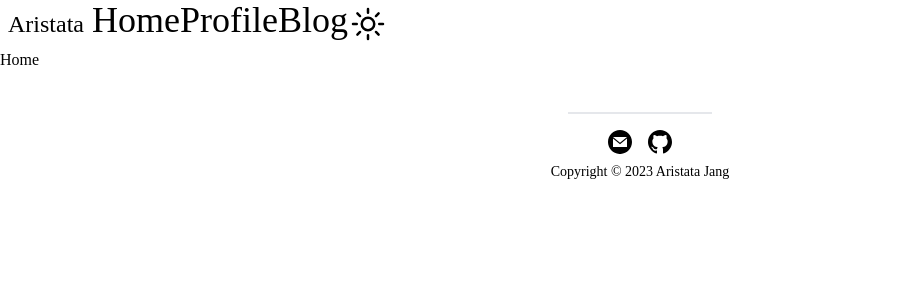
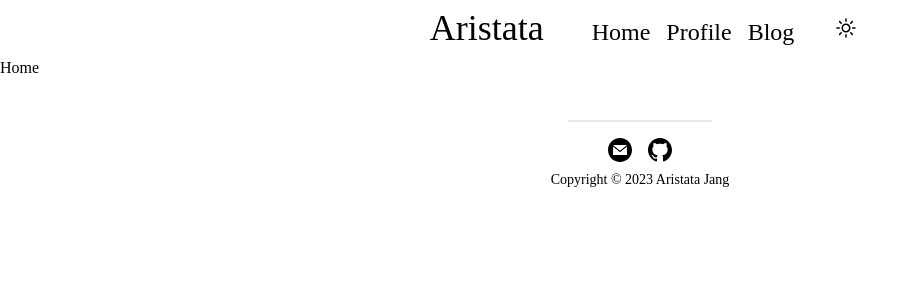
Before and after one commit to aristata/who-am-i, a Next.js app: page / in a window 1280 px wide. Shown: the top 300 px of the page, without its empty margins (0-919 px from the left). Built offline with nearby package versions, Linux system fonts and the light colour scheme; a web font is replaced by a local one.

Commit message:
style: svg 정리 및 메뉴 및 풋터 가운데 정렬

```diff
--- a/app/layout.tsx
+++ b/app/layout.tsx
@@ -1,12 +1,7 @@
+import "../data/metadata"
+import "./globals.css"
+import NavBar from "../components/NavBar"
 import Footer from "../components/Footer"
-import Header from "../components/Header"
-import NavMenu from "../components/NavMenu"
-import "./globals.css"
-
-export const metadata = {
-  title: "Aristata's Library",
-  description: "Aristata's web application"
-}
 
 export default function RootLayout({
   children
@@ -15,10 +10,8 @@ export default function RootLayout({
 }) {
   return (
     <html lang="en">
-      <Header />
-
       <body>
-        <NavMenu />
+        <NavBar />
         {children}
       </body>
 
--- a/components/Footer.tsx
+++ b/components/Footer.tsx
@@ -1,34 +1,24 @@
+import Link from "next/link"
+import MailSVG from "./svgs/Mail"
+import GithubSVG from "./svgs/Github"
+
 const Footer = () => {
   return (
     <>
       <footer className="w-full font-mono flex flex-col justify-center items-center pt-10 pb-6 transition duration-500 bg-white dark:bg-[#111111] dark:text-white text-black">
         <div className="flex justify-center gap-4 items-center pt-4 border-t-2 w-36">
-          <a
+          <Link
             href="mailto:aristatait@gmail.com"
             className="hover:scale-110 transition-transform duration-500 hover:text-green-500 hover:fill-green-500 dark:fill-white dark:hover:fill-green-500"
           >
-            <svg
-              xmlns="http://www.w3.org/2000/svg"
-              width="24"
-              height="24"
-              viewBox="0 0 24 24"
-            >
-              <path d="M12 .02c-6.627 0-12 5.373-12 12s5.373 12 12 12 12-5.373 12-12-5.373-12-12-12zm6.99 6.98l-6.99 5.666-6.991-5.666h13.981zm.01 10h-14v-8.505l7 5.673 7-5.672v8.504z" />
-            </svg>
-          </a>
-          <a
+            <MailSVG />
+          </Link>
+          <Link
             href="https://github.com/aristata"
             className="hover:scale-110 transition-transform duration-500 hover:text-green-500 hover:fill-green-500 dark:fill-white dark:hover:fill-green-500"
           >
-            <svg
-              xmlns="http://www.w3.org/2000/svg"
-              width="24"
-              height="24"
-              viewBox="0 0 24 24"
-            >
-              <path d="M12 0c-6.626 0-12 5.373-12 12 0 5.302 3.438 9.8 8.207 11.387.599.111.793-.261.793-.577v-2.234c-3.338.726-4.033-1.416-4.033-1.416-.546-1.387-1.333-1.756-1.333-1.756-1.089-.745.083-.729.083-.729 1.205.084 1.839 1.237 1.839 1.237 1.07 1.834 2.807 1.304 3.492.997.107-.775.418-1.305.762-1.604-2.665-.305-5.467-1.334-5.467-5.931 0-1.311.469-2.381 1.236-3.221-.124-.303-.535-1.524.117-3.176 0 0 1.008-.322 3.301 1.23.957-.266 1.983-.399 3.003-.404 1.02.005 2.047.138 3.006.404 2.291-1.552 3.297-1.23 3.297-1.23.653 1.653.242 2.874.118 3.176.77.84 1.235 1.911 1.235 3.221 0 4.609-2.807 5.624-5.479 5.921.43.372.823 1.102.823 2.222v3.293c0 .319.192.694.801.576 4.765-1.589 8.199-6.086 8.199-11.386 0-6.627-5.373-12-12-12z" />
-            </svg>
-          </a>
+            <GithubSVG />
+          </Link>
         </div>
         <div className="text-sm mt-2">Copyright © 2023 Aristata Jang</div>
       </footer>
--- a/components/Header.tsx
+++ /dev/null
@@ -1,13 +0,0 @@
-import Head from "next/head"
-
-const Header = () => {
-  return (
-    <>
-      <Head>
-        <title>Aristata's Blog</title>
-      </Head>
-    </>
-  )
-}
-
-export default Header
--- a/components/NavMenu.tsx
+++ b/components/NavBar.tsx
@@ -2,12 +2,12 @@
 
 import Link from "next/link"
 import { useState } from "react"
-import Nav from "./Nav"
+import NavLinks from "./NavLinks"
 import ThemeIcon from "./ThemeIcon"
 
 type Theme = "light" | "dark"
 
-const NavMenu = () => {
+const NavBar = () => {
   /*************************************************************************************************
    * 테마
    *************************************************************************************************/
@@ -22,21 +22,21 @@ const NavMenu = () => {
 
   return (
     <>
-      <header className="flex ">
+      <header className="flex justify-center items-baseline gap-10">
         {/* 로고 */}
         <Link href={"/"}>
           {theme === "light" ? (
             <div className="p-2">
-              <span className="font-english text-2xl">Aristata</span>
+              <span className="font-english text-4xl">Aristata</span>
             </div>
           ) : (
             <div className="p-2">
-              <span className="font-english text-2xl">Aristata</span>
+              <span className="font-english text-4xl">Aristata</span>
             </div>
           )}
         </Link>
         {/* 네비 메뉴 */}
-        <Nav type="normal" theme={theme} />
+        <NavLinks type="normal" theme={theme} />
         {/* 테마 */}
         <button onClick={handleTheme}>
           <ThemeIcon theme={theme} />
@@ -46,4 +46,4 @@ const NavMenu = () => {
   )
 }
 
-export default NavMenu
+export default NavBar
--- a/components/Nav.tsx
+++ b/components/NavLinks.tsx
@@ -7,13 +7,13 @@ interface NavProps {
   theme: "light" | "dark"
 }
 
-const Nav = ({ type, onClick, theme }: NavProps) => {
+const NavLinks = ({ type, onClick, theme }: NavProps) => {
   const defaultStyle =
-    "dark:text-white dark:hover:text-green-500 text-center transition duration-250 hover:scale-125 hover:text-green-500 text-4xl"
+    "dark:text-white dark:hover:text-green-500 text-center transition duration-250 hover:scale-125 hover:text-green-500 text-2xl"
 
   return (
     <>
-      <nav>
+      <nav className="flex flex-row gap-4">
         {navlinks.map((nav) => (
           <Link
             href={nav.link}
@@ -37,4 +37,4 @@ const Nav = ({ type, onClick, theme }: NavProps) => {
   )
 }
 
-export default Nav
+export default NavLinks
--- a/components/ThemeIcon.tsx
+++ b/components/ThemeIcon.tsx
@@ -1,43 +1,16 @@
+import MoonSVG from "./svgs/Moon"
+import SunSVG from "./svgs/Sun"
+
 interface ThemeIconProps {
   theme: "light" | "dark"
 }
 
 const ThemeIcon = ({ theme }: ThemeIconProps) => {
   if (theme === "light") {
-    return (
-      <svg
-        xmlns="http://www.w3.org/2000/svg"
-        fill="none"
-        viewBox="0 0 24 24"
-        strokeWidth="1.5"
-        stroke="currentColor"
-        className="w-10 h-10"
-      >
-        <path
-          strokeLinecap="round"
-          strokeLinejoin="round"
-          d="M12 3v2.25m6.364.386l-1.591 1.591M21 12h-2.25m-.386 6.364l-1.591-1.591M12 18.75V21m-4.773-4.227l-1.591 1.591M5.25 12H3m4.227-4.773L5.636 5.636M15.75 12a3.75 3.75 0 11-7.5 0 3.75 3.75 0 017.5 0z"
-        />
-      </svg>
-    )
+    return <SunSVG />
   }
 
-  return (
-    <svg
-      xmlns="http://www.w3.org/2000/svg"
-      fill="none"
-      viewBox="0 0 24 24"
-      strokeWidth="1.5"
-      stroke="currentColor"
-      className="w-10 h-10"
-    >
-      <path
-        strokeLinecap="round"
-        strokeLinejoin="round"
-        d="M21.752 15.002A9.718 9.718 0 0118 15.75c-5.385 0-9.75-4.365-9.75-9.75 0-1.33.266-2.597.748-3.752A9.753 9.753 0 003 11.25C3 16.635 7.365 21 12.75 21a9.753 9.753 0 009.002-5.998z"
-      />
-    </svg>
-  )
+  return <MoonSVG />
 }
 
 export default ThemeIcon
--- /dev/null
+++ b/components/svgs/Github.tsx
@@ -0,0 +1,14 @@
+const GithubSVG = () => {
+  return (
+    <svg
+      xmlns="http://www.w3.org/2000/svg"
+      width="24"
+      height="24"
+      viewBox="0 0 24 24"
+    >
+      <path d="M12 0c-6.626 0-12 5.373-12 12 0 5.302 3.438 9.8 8.207 11.387.599.111.793-.261.793-.577v-2.234c-3.338.726-4.033-1.416-4.033-1.416-.546-1.387-1.333-1.756-1.333-1.756-1.089-.745.083-.729.083-.729 1.205.084 1.839 1.237 1.839 1.237 1.07 1.834 2.807 1.304 3.492.997.107-.775.418-1.305.762-1.604-2.665-.305-5.467-1.334-5.467-5.931 0-1.311.469-2.381 1.236-3.221-.124-.303-.535-1.524.117-3.176 0 0 1.008-.322 3.301 1.23.957-.266 1.983-.399 3.003-.404 1.02.005 2.047.138 3.006.404 2.291-1.552 3.297-1.23 3.297-1.23.653 1.653.242 2.874.118 3.176.77.84 1.235 1.911 1.235 3.221 0 4.609-2.807 5.624-5.479 5.921.43.372.823 1.102.823 2.222v3.293c0 .319.192.694.801.576 4.765-1.589 8.199-6.086 8.199-11.386 0-6.627-5.373-12-12-12z" />
+    </svg>
+  )
+}
+
+export default GithubSVG
--- /dev/null
+++ b/components/svgs/Mail.tsx
@@ -0,0 +1,14 @@
+const MailSVG = () => {
+  return (
+    <svg
+      xmlns="http://www.w3.org/2000/svg"
+      width="24"
+      height="24"
+      viewBox="0 0 24 24"
+    >
+      <path d="M12 .02c-6.627 0-12 5.373-12 12s5.373 12 12 12 12-5.373 12-12-5.373-12-12-12zm6.99 6.98l-6.99 5.666-6.991-5.666h13.981zm.01 10h-14v-8.505l7 5.673 7-5.672v8.504z" />
+    </svg>
+  )
+}
+
+export default MailSVG
--- /dev/null
+++ b/components/svgs/Moon.tsx
@@ -0,0 +1,20 @@
+const MoonSVG = () => {
+  return (
+    <svg
+      xmlns="http://www.w3.org/2000/svg"
+      fill="none"
+      viewBox="0 0 24 24"
+      strokeWidth="1.5"
+      stroke="currentColor"
+      className="w-6 h-6"
+    >
+      <path
+        strokeLinecap="round"
+        strokeLinejoin="round"
+        d="M21.752 15.002A9.718 9.718 0 0118 15.75c-5.385 0-9.75-4.365-9.75-9.75 0-1.33.266-2.597.748-3.752A9.753 9.753 0 003 11.25C3 16.635 7.365 21 12.75 21a9.753 9.753 0 009.002-5.998z"
+      />
+    </svg>
+  )
+}
+
+export default MoonSVG
--- /dev/null
+++ b/components/svgs/Sun.tsx
@@ -0,0 +1,20 @@
+const SunSVG = () => {
+  return (
+    <svg
+      xmlns="http://www.w3.org/2000/svg"
+      fill="none"
+      viewBox="0 0 24 24"
+      strokeWidth="1.5"
+      stroke="currentColor"
+      className="w-6 h-6"
+    >
+      <path
+        strokeLinecap="round"
+        strokeLinejoin="round"
+        d="M12 3v2.25m6.364.386l-1.591 1.591M21 12h-2.25m-.386 6.364l-1.591-1.591M12 18.75V21m-4.773-4.227l-1.591 1.591M5.25 12H3m4.227-4.773L5.636 5.636M15.75 12a3.75 3.75 0 11-7.5 0 3.75 3.75 0 017.5 0z"
+      />
+    </svg>
+  )
+}
+
+export default SunSVG
--- a/data/metadata.ts
+++ b/data/metadata.ts
@@ -1,7 +1,9 @@
-const metadata = {
+import { Metadata } from "next"
+
+const metadata: Metadata = {
   title: "Aristata's Blog",
   description: "일상, 기술, 포트폴리오 등을 게재할 블로그 입니다",
-  author: "Aristata"
+  authors: [{ name: "Aristata" }]
 }
 
 export default metadata
```
Also changed, not shown: public/images/svgs/moon.svg (deleted), public/images/svgs/sun.svg (deleted).
